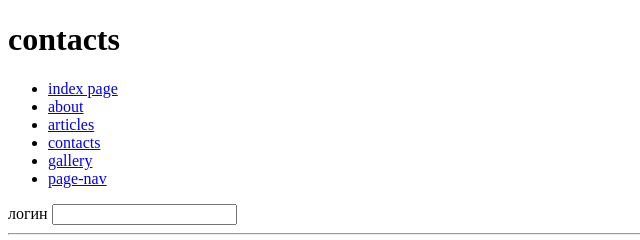
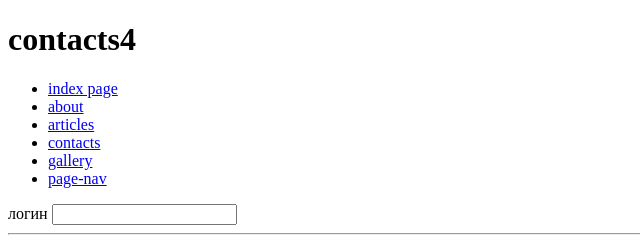
Before and after one commit to BullseyeProg/fitst-prj, a plain HTML site: page pages/contacts.html in a window 1280 px wide. Shown: the top 240 px of the page, 0-640 px from the left. Drawn offline with Linux system fonts and the light colour scheme.

Commit message:
4-commit

```diff
--- a/pages/contacts.html
+++ b/pages/contacts.html
@@ -8,7 +8,7 @@
 </head>
 <body>
 <header>
-    <h1>contacts</h1>
+    <h1>contacts4</h1>
     <ul>
         <li><a href="../index.html">index page</a></li>
         <li><a href="about.html">about</a></li>
```
